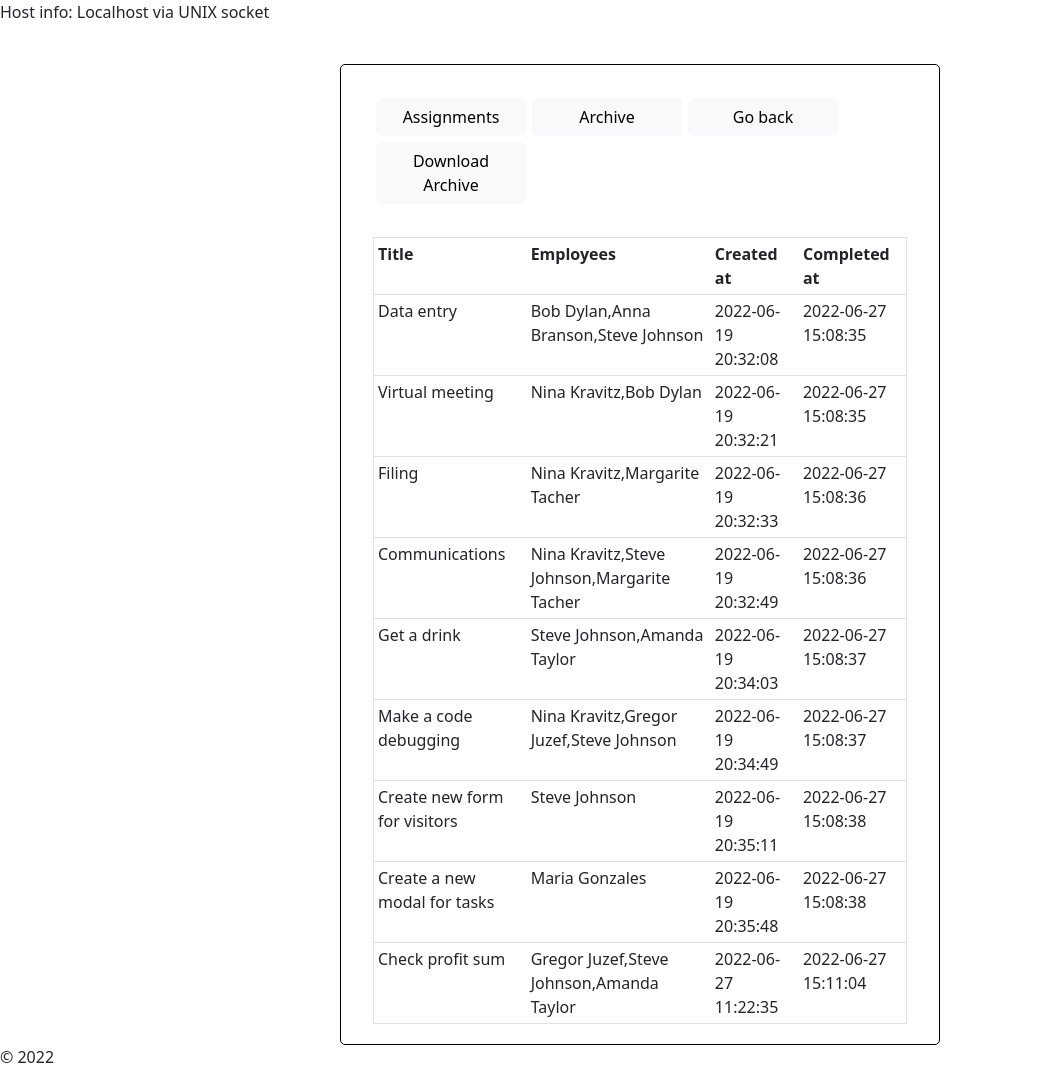
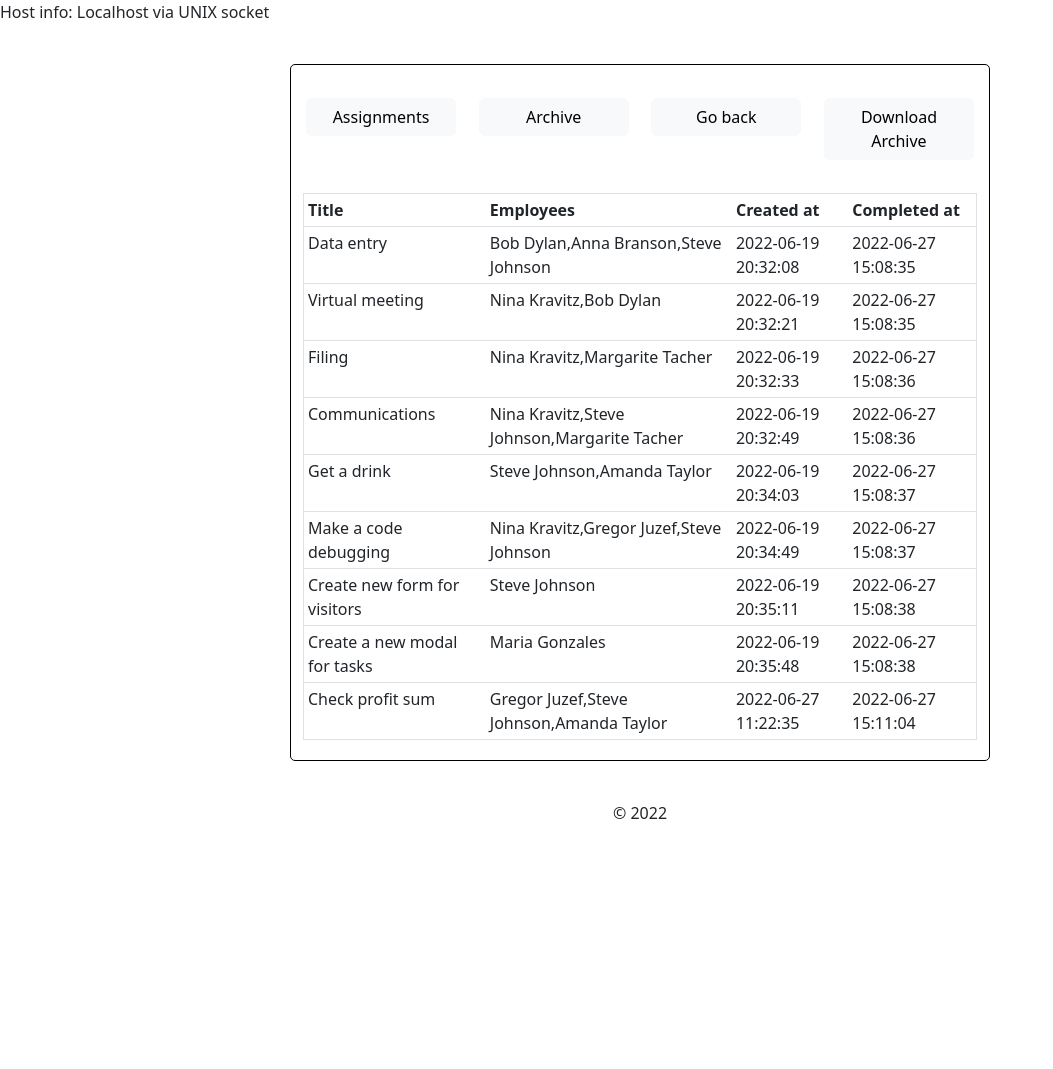
Before and after one commit to daniilalex/task_manager_system, a PHP site: page /pages/archive.php in a window 1280 px wide. Shown: the whole page, without its empty margins (0-1053 px from the left). After the commit the page ends 819 px from the top, so only its background shows below. Run offline with PHP 8.4, Linux system fonts and the light colour scheme; data comes from the database, SQL or seed files in the repository; some libraries are stand-ins or nearby versions.

Commit message:
last changes

```diff
--- a/css/style.css
+++ b/css/style.css
@@ -1,37 +1,70 @@
 body .container {
     border: black 1px solid;
     border-radius: 5px;
-  width: 600px;
+    width: 700px;
     margin-top: 40px;
     background-color: white;
 }
+
 body .container .content {
-  margin: 20px;
+    margin: 20px auto;
 }
+
 body .container .content .h-log, body .container .content .h-index {
     text-align: center;
 }
+
 body .container .content .links {
     margin: 30px auto;
     display: flex;
     flex-wrap: wrap;
+    justify-content: space-between;
+    align-content: space-around;
+    border-radius: 5px;
 }
+
 body .container .content .links .link-a {
     border-radius: 10px;
     margin: 3px;
 }
+
 body .container .content .links a:hover {
     background-color: whitesmoke;
     box-shadow: 2px 2px 5px lightblue;
 }
+
 body .container .content .row, body .container .content .g-3 {
     margin: 0 auto;
     width: 300px;
 }
+
+body .container .content .form-control {
+    width: 300px;
+}
+
 body .container .content .btn, body .container .content .btn-primary {
     display: block;
     margin: 0 auto;
     width: 150px;
 }
 
+body .container .content .form-check {
+    display: flex;
+    justify-content: center;
+    margin: 20px 0 0 16px;
+}
+
+body .container .content table {
+    margin: 0 auto;
+}
+
+body .container .content table .table th {
+    width: 100px;
+}
+
+body .footer {
+    margin: 40px auto;
+    display: table;
+}
+
 /*# sourceMappingURL=style.css.map */
--- a/css/style.scss
+++ b/css/style.scss
@@ -2,24 +2,31 @@ body {
   .container {
     border: black 1px solid;
     border-radius: 5px;
-    width: 600px;
+    width: 700px;
     margin-top: 40px;
     background-color: white;
 
     .content {
-      margin: 20px;
+      margin: 20px auto;
+
 
       .h-log, .h-index {
         text-align: center;
       }
+
       .links {
         margin: 30px auto;
         display: flex;
         flex-wrap: wrap;
+        justify-content: space-between;
+        align-content: space-around;
+        border-radius: 5px;
+
         .link-a {
           border-radius: 10px;
           margin: 3px;
         }
+
         a:hover {
           background-color: whitesmoke;
           box-shadow: 2px 2px 5px lightblue;
@@ -31,11 +38,35 @@ body {
         width: 300px;
       }
 
+      .form-control {
+        width: 300px;
+      }
+
       .btn, .btn-primary {
         display: block;
         margin: 0 auto;
         width: 150px;
       }
+
+      .form-check {
+        display: flex;
+        justify-content: center;
+        margin: 20px 0 0 16px;
+      }
+
+      table {
+        margin: 0 auto;
+
+
+        .table th {
+          width: 100px;
+        }
+      }
     }
   }
+
+  .footer {
+    margin: 40px auto;
+    display: table;
+  }
 }
```
Also changed, not shown: 1 other file. Lines whose indentation alone changed are shown as unchanged.
